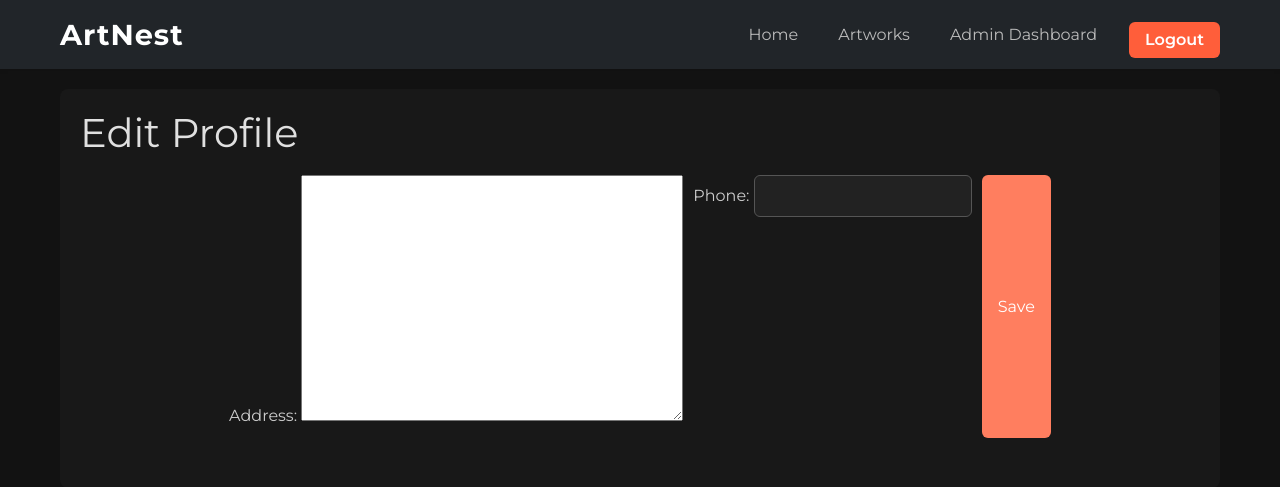
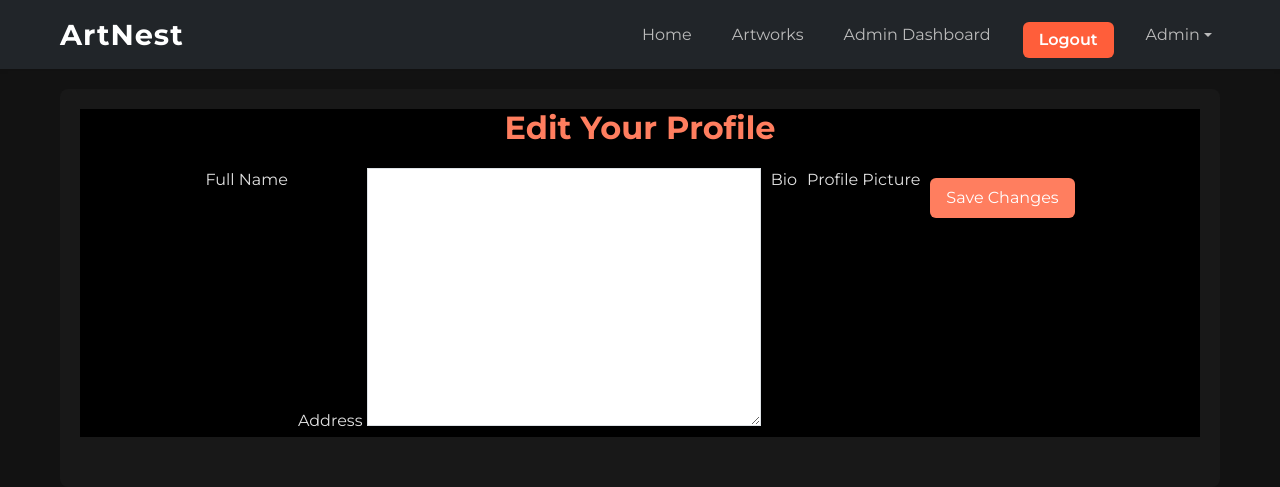
Before and after one commit to XtremeseOISHEE/Art-Gallery, a Django app: page /users/profile/edit/ in a window 1280 px wide. Shown: the top 487 px of the page. Run offline with Django 5.2, Linux system fonts and the light colour scheme; a user stored in the database is signed in; data comes from the database, SQL or seed files in the repository; both versions use the stored data as it was after the commit; some libraries are stand-ins or nearby versions.

Commit message:
User profile-by Reshmi

```diff
--- a/ProjectArtGallery/settings.py
+++ b/ProjectArtGallery/settings.py
@@ -44,6 +44,7 @@
     'admin_dashboard',
     'payments',
     'reviews',
+    'widget_tweaks',
 ]
 
 MIDDLEWARE = [
--- a/templates/admin_dashboard/admin_dashboard.html
+++ b/templates/admin_dashboard/admin_dashboard.html
@@ -42,8 +42,8 @@
             {% for order in orders %}
             <tr>
                 <td style="border: 1px solid #444; padding: 12px;">{{ order.id }}</td>
-                <td style="border: 1px solid #444; padding: 12px;">{{ order.user.username }}</td>
-                <td style="border: 1px solid #444; padding: 12px;">{{ order.artwork.artist.username }}</td>
+                <td style="border: 1px solid #444; padding: 12px;"><a href="{% url 'view_profile' order.user.username %}">{{ order.user.username }}</td>
+                <td style="border: 1px solid #444; padding: 12px;"><a href="{% url 'view_profile' order.artwork.artist.username %}">{{ order.artwork.artist.username }}</td>
                 <td style="border: 1px solid #444; padding: 12px;">{{ order.artwork.title }}</td>
                 <td style="border: 1px solid #444; padding: 12px;">{{ order.quantity }}</td>
                 <td style="border: 1px solid #444; padding: 12px;">${{ order.total_price }}</td>
--- a/templates/base.html
+++ b/templates/base.html
@@ -86,6 +86,29 @@
                         </li>
                     {% endif %}
 
+                       {% if user.is_authenticated %}
+    {% if user.role == 'buyer' or user.role == 'seller' %}
+        <!-- dropdown code -->
+    {% endif %}
+{% endif %}
+
+
+            <ul class="navbar-nav ms-auto">
+                <li class="nav-item dropdown">
+                    <a class="nav-link dropdown-toggle d-flex align-items-center" href="#" id="navbarDropdown" role="button" data-bs-toggle="dropdown" aria-expanded="false">
+
+
+                        {{ user.username }}
+                    </a>
+                    <ul class="dropdown-menu dropdown-menu-end" aria-labelledby="navbarDropdown">
+                        <li><a class="dropdown-item" href="{% url 'view_profile' username=user.username %}">View Profile</a></li>
+                        <li><a class="dropdown-item" href="{% url 'edit_profile' %}">Edit Profile</a></li>
+                    </ul>
+                </li>
+            </ul>
+
+
+
                 </ul>
             </div>
         </div>
--- a/templates/users/edit_profile.html
+++ b/templates/users/edit_profile.html
@@ -1,9 +1,48 @@
 {% extends 'base.html' %}
+{% load static %}
+{% load widget_tweaks %}
+
 {% block content %}
-<h1>Edit Profile</h1>
-<form method="post">
-  {% csrf_token %}
-  {{ form.as_p }}
-  <button type="submit">Save</button>
-</form>
+<div class="max-w-3xl mx-auto py-10 px-6">
+  <div style="background-color: black;">
+    <h2 class="text-2xl font-bold mb-6 text-center">Edit Your Profile</h2>
+
+    <form method="POST" enctype="multipart/form-data" class="space-y-5">
+      {% csrf_token %}
+
+      <!-- Full Name -->
+      <div>
+        <label class="block mb-1 font-medium">Full Name</label>
+        {{ form.full_name|add_class:"w-full border rounded-lg p-2" }}
+      </div>
+
+      <!-- Address -->
+      <div>
+        <label class="block mb-1 font-medium">Address</label>
+        {{ form.address|add_class:"w-full border rounded-lg p-2" }}
+      </div>
+
+      <!-- Bio -->
+      <div>
+        <label class="block mb-1 font-medium">Bio</label>
+        {{ form.bio|add_class:"w-full border rounded-lg p-2 h-24" }}
+      </div>
+
+      <!-- Image Upload -->
+      <div>
+        <label class="block mb-1 font-medium">Profile Picture</label>
+        {{ form.image|add_class:"w-full" }}
+        {% if user.userprofile.image %}
+          <img src="{{ user.userprofile.image.url }}" class="w-24 h-24 rounded-full mt-2 object-cover" alt="Current Image">
+        {% endif %}
+      </div>
+
+      <div class="text-center">
+        <button type="submit" class="bg-blue-600 text-white px-6 py-2 rounded-lg hover:bg-blue-700 transition">
+          Save Changes
+        </button>
+      </div>
+    </form>
+  </div>
+</div>
 {% endblock %}
--- a/users/views.py
+++ b/users/views.py
@@ -5,6 +5,8 @@
 from django.shortcuts import render, get_object_or_404
 from .models import User
 from django.contrib.auth.decorators import user_passes_test
+
+
 
 def staff_or_admin_required(view_func):
     return user_passes_test(
@@ -53,10 +55,33 @@
 
 
 
+from django.shortcuts import render, get_object_or_404
+from .models import UserProfile
+from artworks.models import Artwork
+from orders.models import Order
+from django.db.models import Avg
+from users.models import User
+
+
+
 def view_profile(request, username):
-    user = get_object_or_404(User, username=username)
-    profile = getattr(user, 'userprofile', None)
-    return render(request, 'users/view_profile.html', {'profile': profile, 'user_obj': user})
+    profile_user = get_object_or_404(User, username=username)
+    profile = profile_user.userprofile
+
+    total_artworks = Artwork.objects.filter(artist=profile_user).count()
+    total_sales = Order.objects.filter(artwork__artist=profile_user).count()
+    avg_rating = profile_user.review_set.aggregate(Avg('rating'))['rating__avg']
+
+    recent_artworks = Artwork.objects.filter(artist=profile_user).order_by('-created_at')[:3]
+
+    return render(request, 'users/user_profile.html', {
+        'user': profile_user,
+        'profile': profile,
+        'total_artworks': total_artworks,
+        'total_sales': total_sales,
+        'avg_rating': round(avg_rating, 1) if avg_rating else None,
+        'recent_artworks': recent_artworks,
+    })
 
 
 from django.shortcuts import render, redirect
@@ -73,11 +98,13 @@
     profile = request.user.userprofile
 
     if request.method == 'POST':
-        form = UserProfileForm(request.POST, instance=profile)
+        form = UserProfileForm(request.POST, request.FILES, instance=profile)
         if form.is_valid():
             form.save()
-            return redirect('user_profile')
+            return redirect('view_profile', username=request.user.username)
+
     else:
         form = UserProfileForm(instance=profile)
 
     return render(request, 'users/edit_profile.html', {'form': form})
+    #return redirect('view_profile', username=request.user.username)
```
Also changed, not shown: templates/users/user_profile.html (+51 -13 lines), templates/users/view_profile.html (+27 -6 lines), db.sqlite3, media/artwork/dreamcatcher.jpg (added), media/artwork/sujood.jpg (added).
